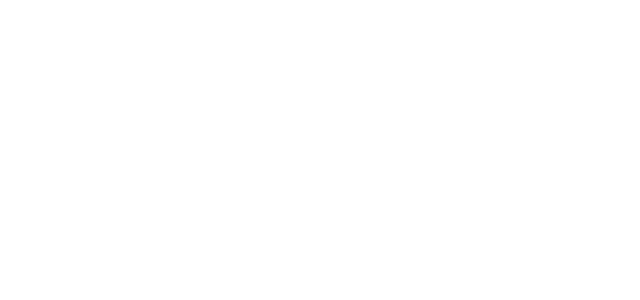
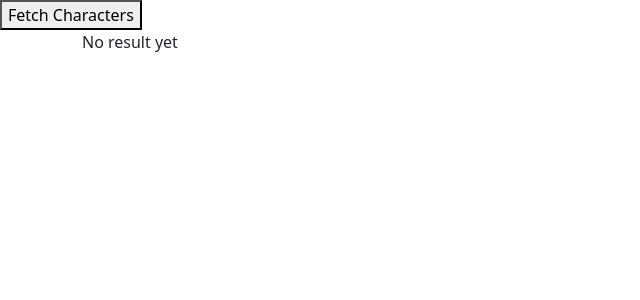
Before and after one commit to dariopalmesi/react-boolflix, a React (Vite) app: page / in a window 1280 px wide. Shown: the top 300 px of the page, without its empty margins (0-640 px from the left). Built offline with nearby package versions, Linux system fonts and the light colour scheme.

Commit message:
upgrade development

```diff
--- a/package.json
+++ b/package.json
@@ -10,8 +10,11 @@
     "preview": "vite preview"
   },
   "dependencies": {
+    "bootstrap": "^5.3.3",
+    "bootstrap-icons": "^1.11.3",
     "react": "^18.3.1",
-    "react-dom": "^18.3.1"
+    "react-dom": "^18.3.1",
+    "react-router-dom": "^7.0.1"
   },
   "devDependencies": {
     "@eslint/js": "^9.15.0",
--- a/src/App.jsx
+++ b/src/App.jsx
@@ -1,10 +1,47 @@
+import { useEffect, useState } from 'react'
+import '../node_modules/bootstrap/dist/css/bootstrap.min.css'
+import '../node_modules/bootstrap-icons/font/bootstrap-icons.min.css'
+
 
 function App() {
+  const [movies, setMovies] = useState({})
+  function fetchResult(url = 'https://api.themoviedb.org/3/search/movie?api_key=2b129c72fa5c2722b105bdcef3d40597&query=matrix') {
+    fetch(url)
+      .then(resp => resp.json())
+      .then(data => {
+        console.log(data);
+        setMovies(data)
 
-
+      })
+  }
+  function handleClick(e) {
+    fetchResult()
+  }
+  // useEffect(fetchResult, [])
   return (
     <>
+      <button type='button' onClick={handleClick}>Fetch Characters</button>
 
+      <section className='characters'>
+        <div className="container">
+          <div className='row row-cols-1 row-cols-md-2 row-cols-lg-3 g-3'>
+            {
+              movies.results ?
+                movies.results.map(movie => (
+                  <div className="col" key={movie.id}>
+                    <div className="card">
+                      <p>{movie.title}</p>
+                      <p>{movie.original_title}</p>
+                      <p>{movie.original_language}</p>
+                      <p>{movie.vote_average}</p>
+                    </div>
+                  </div>
+                )) :
+                <p>No result yet</p>
+            }
+          </div>
+        </div>
+      </section>
     </>
   )
 }
--- /dev/null
+++ b/src/contexts/GlobalContext.jsx
@@ -0,0 +1,5 @@
+import { createContext } from "react";
+
+const GlobalContext = createContext();
+
+export default GlobalContext;
```
Also changed, not shown: 1 other file (tests, documents, lock files or other folders).
